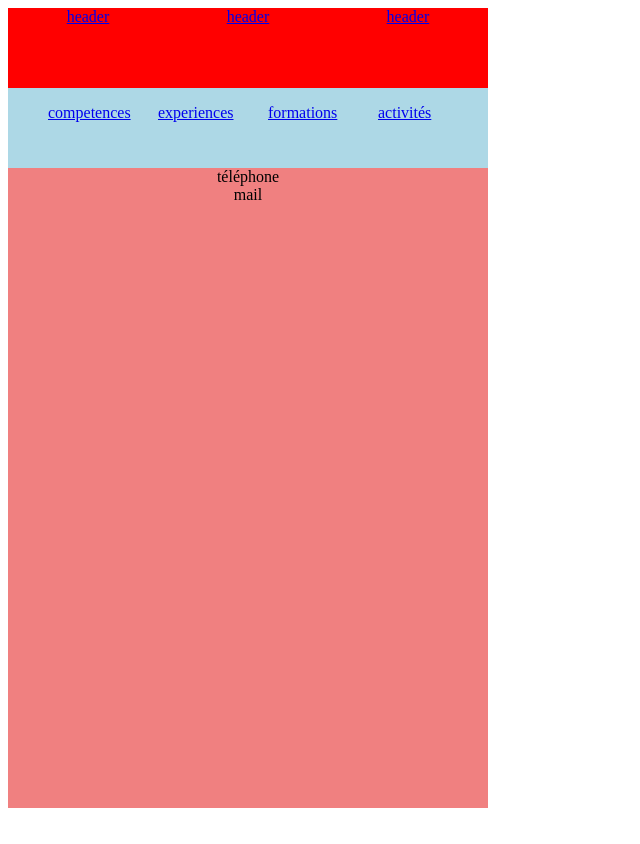
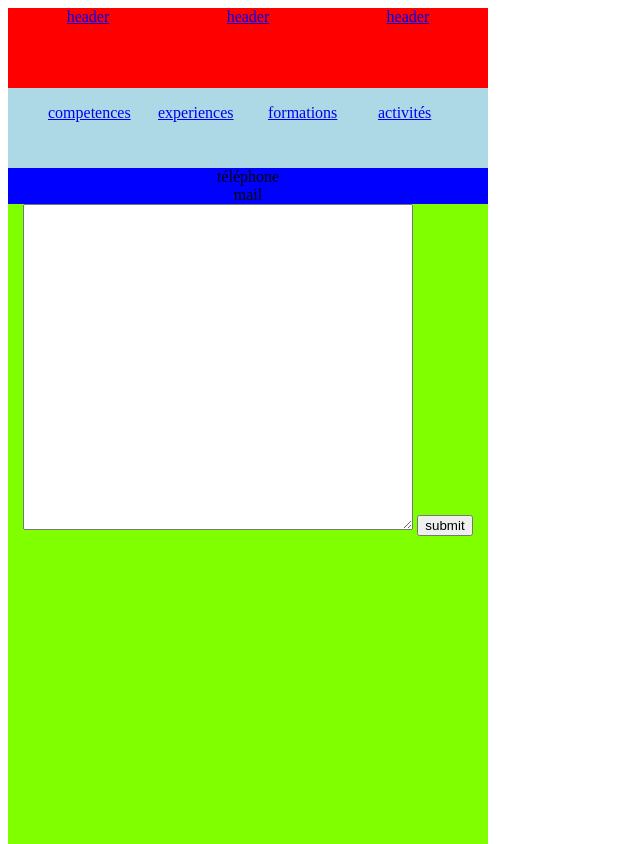
Before and after one commit to littlebr0ther/cvapp, a plain HTML site: page html/formulaire.html in a window 1280 px wide. Shown: the whole page, without its empty margins (0-640 px from the left). Before the commit the page ends 816 px from the top, so only its background shows below. Drawn offline with Linux system fonts and the light colour scheme.

Commit message:
form
form

```diff
--- a/html/formulaire.html
+++ b/html/formulaire.html
@@ -43,6 +43,10 @@
     <div class="body-formulaire">
         <div>téléphone</div>
         <div>mail</div>
+        <form class="formulaire">
+            <textarea class="message">  </textarea>
+            <input type="submit" value="submit">
+        </form>
     </div>
     </body>
 </html>
--- a/html/page.css
+++ b/html/page.css
@@ -75,7 +75,7 @@ body {
     text-align: center;
     width: 100%;
     height: 80%;
-    background-color: lightcoral;
+    background-color: blue;
     float: left;
 }
 .ligne-body li {
@@ -115,3 +115,14 @@ body {
 .contact-link:hover {
     background-color: lightgreen;
 }
+
+.message {
+    height: 50%;
+    width: 80%;
+}
+
+.formulaire {
+    width: 100%;
+    height: 100%;
+    background-color: chartreuse;
+}
```
